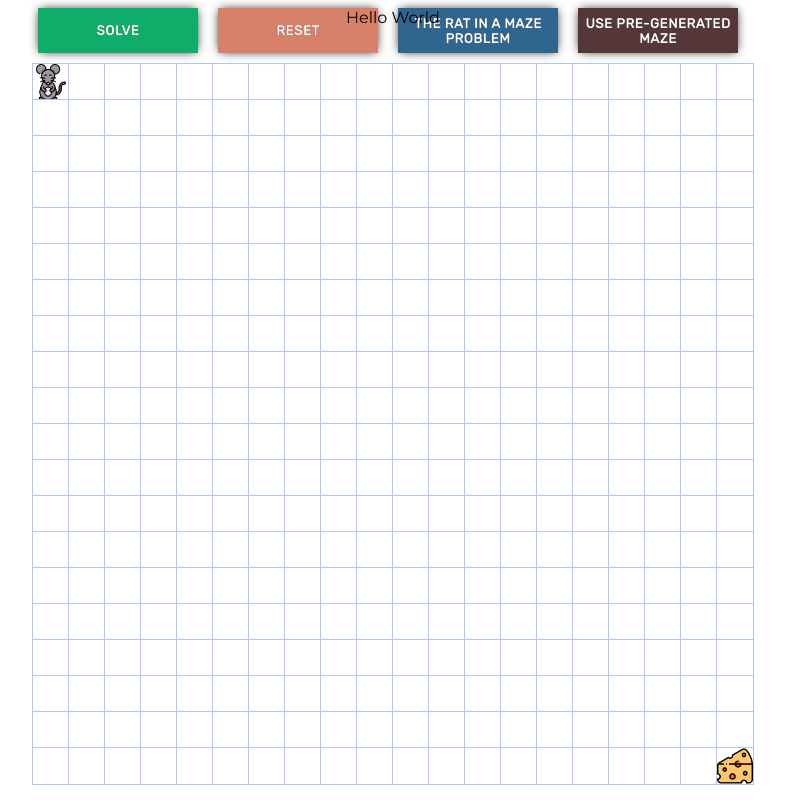
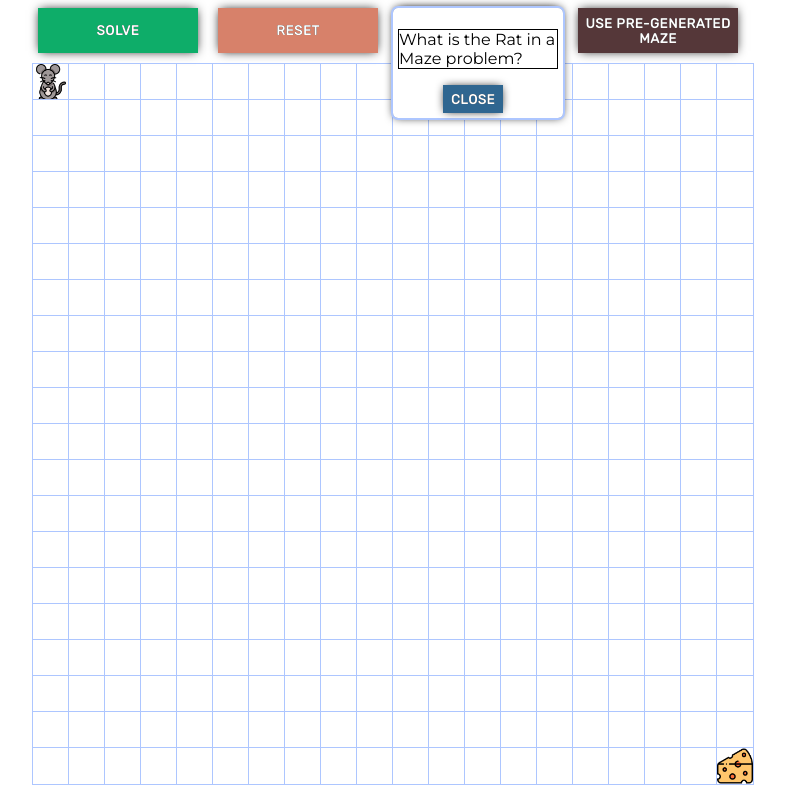
Before and after one commit to jersoroka/rat-in-a-maze-react, a React (Create React App) app: page / in a window 1280 px wide. Both pictures are taken after a click on the button "THE RAT IN A MAZE PROBLEM". Shown: the whole page, without its empty margins (247-1032 px from the left). Built offline with nearby package versions, Linux system fonts and the light colour scheme.

Commit message:
Start infopanel

```diff
--- a/src/components/Button.css
+++ b/src/components/Button.css
@@ -9,10 +9,6 @@
     margin-right: 10px;
     box-shadow: 0px 0px 10px -2px black;
     text-shadow: 0px 0px 0.5px black;
-    height: 5vh;
-    min-height: 45px;
-    min-width: 100px;
-    width: var(--button-width);
     filter: brightness(100%);
     transition: filter 0.5s ease;
 }
@@ -21,3 +17,18 @@
     transition: filter 0.5s ease;
     filter: brightness(80%);
 }
+
+.button-normal {
+    height: 5vh;
+    min-height: 45px;
+    min-width: 100px;
+    width: var(--button-width);
+}
+
+.button-mini {
+    width: 60px;
+    height: 30px;
+    display: flex;
+    justify-content: center;
+    align-items: center;
+}
--- a/src/components/Button.js
+++ b/src/components/Button.js
@@ -1,7 +1,7 @@
 import './Button.css';
 import {BUTTON_TEXT} from '../constants/enums'
 
-function Button({ text, handleClick }) {
+function Button({ text, handleClick, isMini }) {
 
     const backgroundColor = setBackgroundColor();
 
@@ -13,6 +13,7 @@ function Button({ text, handleClick }) {
             case BUTTON_TEXT.RESET:
                 return '#D7816A';
             case BUTTON_TEXT.INFO_PANEL:
+            case BUTTON_TEXT.CLOSE:
                 return '#2F6690';
             case BUTTON_TEXT.GET_MAZE:
                 return '#553739';
@@ -22,7 +23,7 @@ function Button({ text, handleClick }) {
 
     }
     return (
-        <button className="button" style={{background: `${backgroundColor}`}} onClick={() => handleClick()}>{text}</button>
+        <button className={"button " + (isMini ? 'button-mini' : 'button-normal')} style={{background: `${backgroundColor}`}} onClick={() => handleClick()}>{text}</button>
     )
 }
 
--- a/src/components/Header.js
+++ b/src/components/Header.js
@@ -29,7 +29,7 @@ function Header() {
 
     return (
         <div className="header">
-            {isInfoPanelShown && <InfoPanel/>}
+            {isInfoPanelShown && <InfoPanel setIsInfoPanelShown={setIsInfoPanelShown}/>}
             <Button text={isSolved ? BUTTON_TEXT.CLEAR : BUTTON_TEXT.SOLVE} handleClick={() => completeMaze()}/>
             <Button text={BUTTON_TEXT.RESET} handleClick={() => resetMaze()}/>
             <Button text={BUTTON_TEXT.INFO_PANEL} handleClick={() => setIsInfoPanelShown(!isInfoPanelShown)}/>
--- a/src/components/InfoPanel.css
+++ b/src/components/InfoPanel.css
@@ -1,4 +1,20 @@
 .infopanel {
     position: absolute;
     z-index: 1;
+    left: 50%;
+    min-width: 100px;
+    width: var(--button-width);
+    height: 100px;
+    background: var(--white);
+    box-shadow: 0px 0px 10px -1px black;
+    border-radius: 5px;
+    outline: 2px solid var(--blue);
+    padding: 5px;
+    display: flex;
+    flex-direction: column;
+    align-items: center;
 }
+
+.infopanel-text {
+    border: 1px solid black;
+}
--- a/src/components/InfoPanel.js
+++ b/src/components/InfoPanel.js
@@ -1,9 +1,14 @@
+import Button from './Button';
 import './InfoPanel.css';
 
-function InfoPanel() {
+function InfoPanel({setIsInfoPanelShown}) {
 
     return (
-        <div className="infopanel">Hello World</div>
+        <div className="infopanel">
+            <p className="infopanel-text">What is the Rat in a Maze problem?</p>
+            <Button text="CLOSE" isMini={true} handleClick={() => setIsInfoPanelShown(false)}/>
+        </div>
+
     )
 
 }
--- a/src/constants/enums.js
+++ b/src/constants/enums.js
@@ -3,7 +3,8 @@ export const BUTTON_TEXT = {
     CLEAR: 'CLEAR MAZE SOLUTION',
     RESET: 'RESET',
     INFO_PANEL: 'THE RAT IN A MAZE PROBLEM',
-    GET_MAZE: 'USE PRE-GENERATED MAZE'
+    GET_MAZE: 'USE PRE-GENERATED MAZE',
+    CLOSE: 'CLOSE'
 }
 
 export const DISPATCH = {
```
